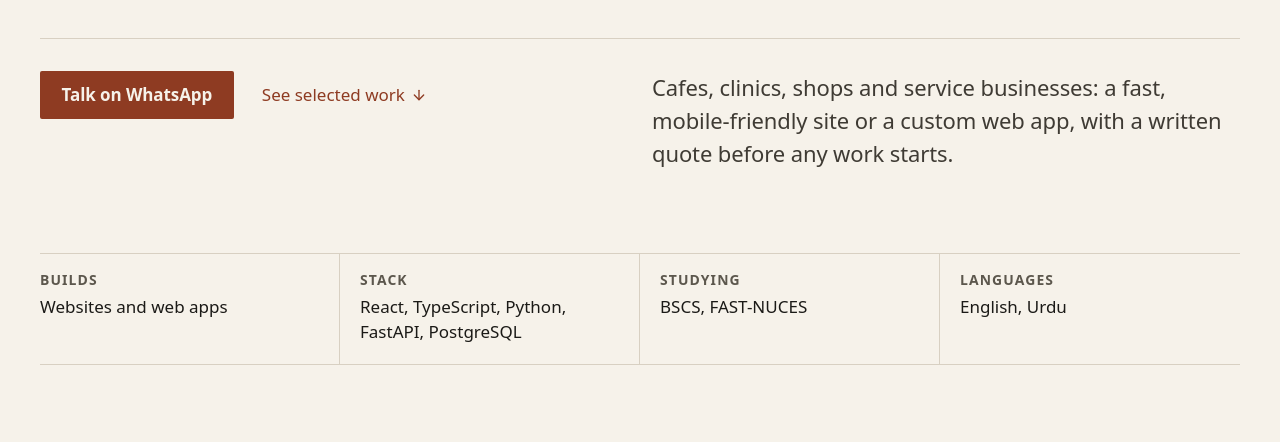
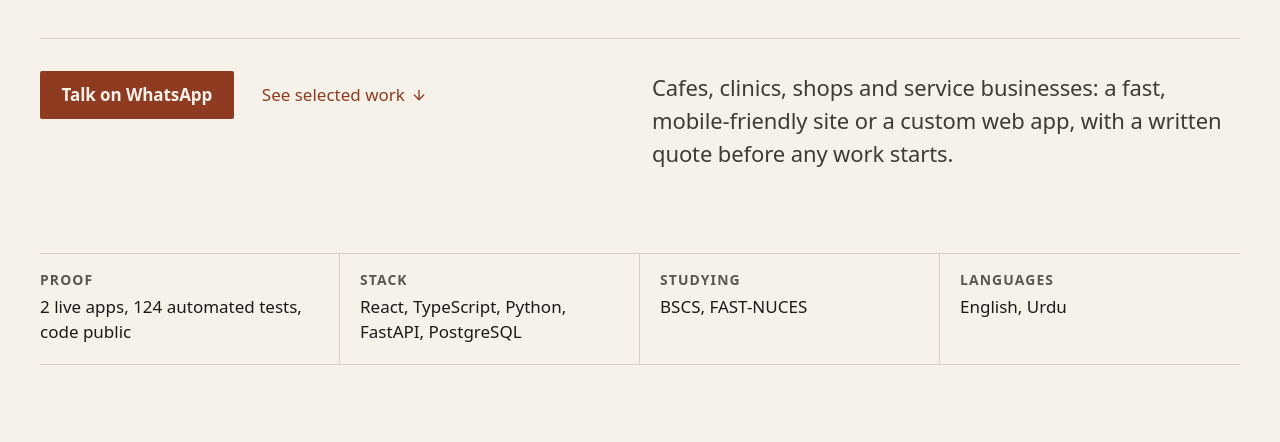
Before and after one commit to Muhammad-Zaheeb/portfolio, an Astro site: page / in a window 1280 px wide. Shown: the part 358-800 px from the top of the page. Built offline with nearby package versions, Linux system fonts and the light colour scheme; Astro itself is replaced by a stand-in of ours; a web font is replaced by a local one.

Commit message:
Replace the hero's Builds fact with verified proof

```diff
--- a/src/components/Hero.astro
+++ b/src/components/Hero.astro
@@ -4,7 +4,7 @@ import { site, whatsappUrl } from '../data/site';
 
 // Only confirmed facts. City and availability appear once the owner fills them in.
 const facts = [
-  { term: 'Builds', detail: 'Websites and web apps' },
+  { term: 'Proof', detail: '2 live apps, 124 automated tests, code public' },
   { term: 'Stack', detail: 'React, TypeScript, Python, FastAPI, PostgreSQL' },
   { term: 'Studying', detail: site.education },
   { term: site.city ? 'Based in' : 'Languages', detail: site.city || site.languages },
```
